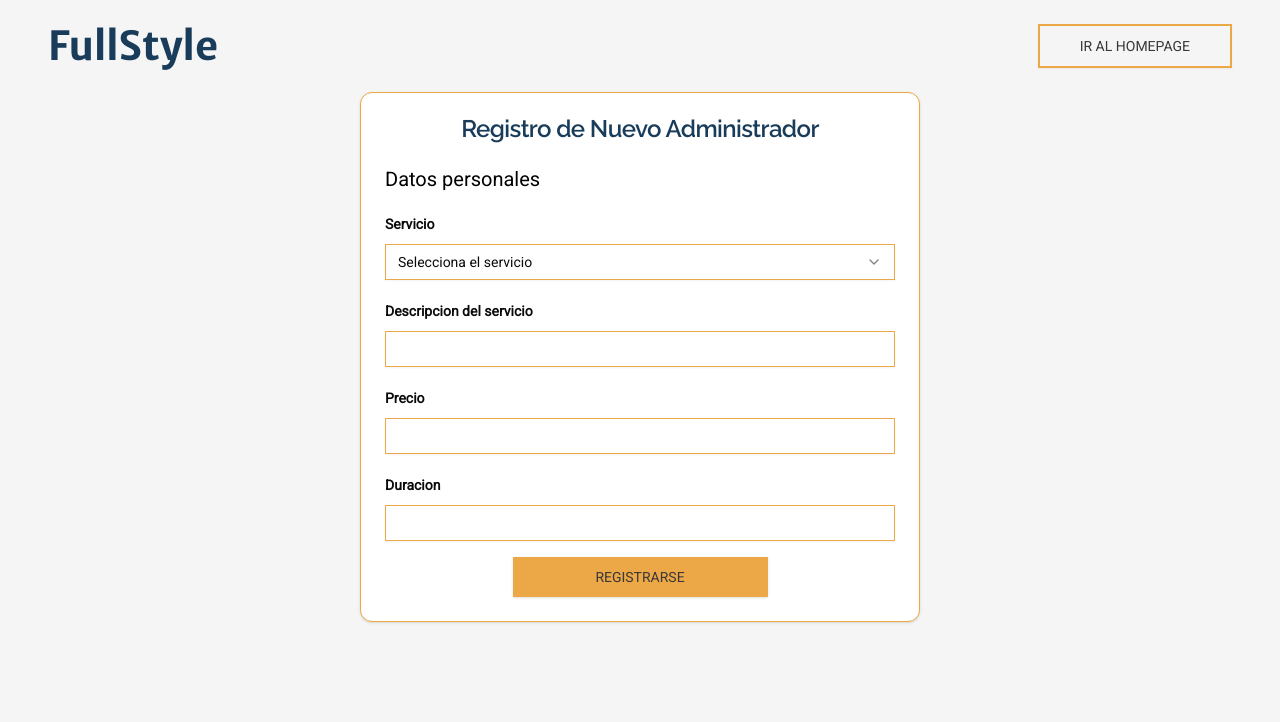
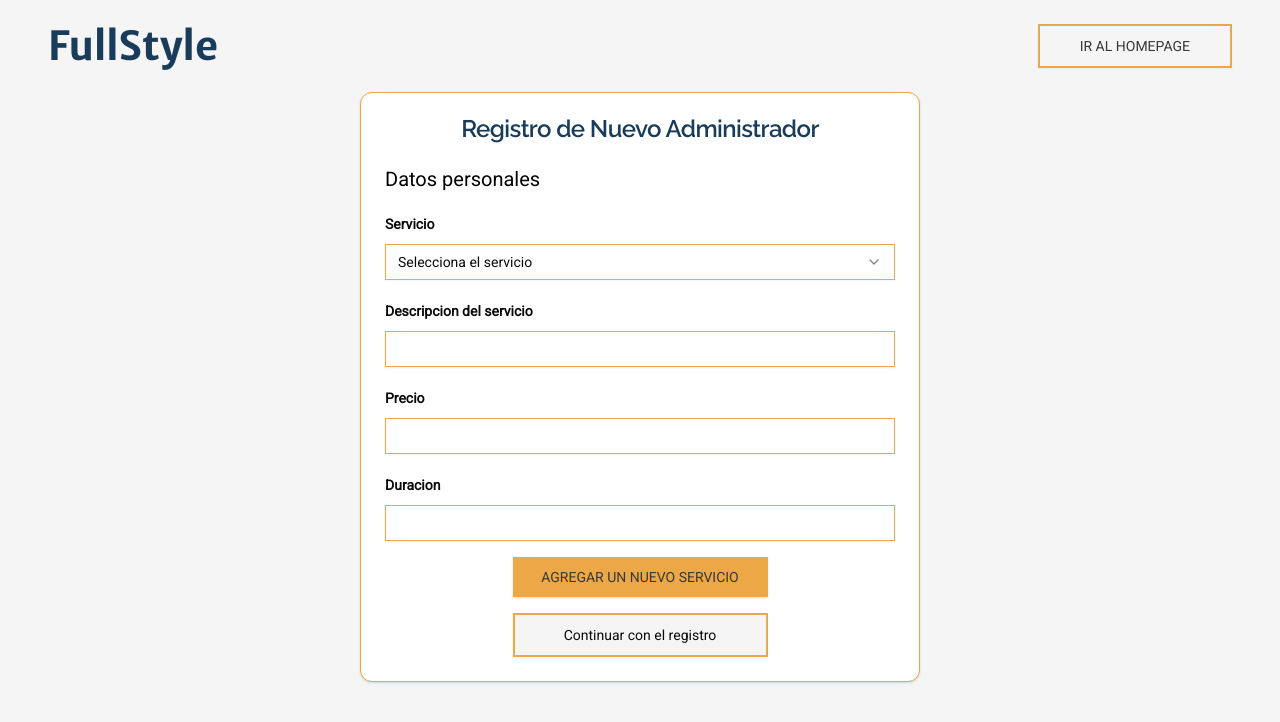
Before and after one commit to dieramirezma/FullStyle-Frontend, a Next.js app: page /register/services in a window 1280 px wide. Shown: the top 722 px of the page. Built offline with nearby package versions, Linux system fonts and the light colour scheme.

Commit message:
add actualizable select

```diff
--- a/src/components/register-services-form.tsx
+++ b/src/components/register-services-form.tsx
@@ -10,6 +10,7 @@ import { Input } from './ui/input'
 import { Button } from './ui/button'
 import { Select, SelectContent, SelectItem, SelectTrigger, SelectValue } from '@/components/ui/select'
 import axios from 'axios'
+import Link from 'next/link'
 
 const userSchema = z.object({
   description: z.string({
@@ -47,7 +48,6 @@ const userSchema = z.object({
 const fetchServices = async () => {
   const categoriesString = localStorage.getItem('categories')
   const categories = (categoriesString != null) ? categoriesString.split(',').map(Number) : []
-  console.log(categoriesString)
   try {
     const serviceRequests = categories.map(async categoryId =>
       await axios.get(`http://127.0.0.1:5000/api/service?category_id=${categoryId}`)
@@ -64,7 +64,6 @@ const fetchServices = async () => {
 
     localStorage.setItem('servicesData', JSON.stringify(servicesData))
 
-    console.log('Servicios guardados:', servicesData)
     return servicesData
   } catch (error) {
     console.error('Error fetching services:', error)
@@ -85,6 +84,7 @@ export default function RegisterServiceForm () {
 
   const [error, setError] = useState('')
   const [loading, setLoading] = useState(false)
+  const [successMessage, setSuccessMessage] = useState('')
   const [services, setServices] = useState<Array<{ id: number, category_id: number, name: string }>>([])
 
   useEffect(() => {
@@ -97,6 +97,7 @@ export default function RegisterServiceForm () {
 
   async function onSubmit (values: z.infer<typeof userSchema>) {
     setError('')
+    setSuccessMessage('')
     setLoading(true)
     const siteId = localStorage.getItem('siteId')
     const payload = {
@@ -106,10 +107,16 @@ export default function RegisterServiceForm () {
       price: values.price,
       duration: values.duration
     }
-    console.log(payload)
+
     try {
       await axios.post('http://localhost:5000/api/detail', payload)
+      setServices((prevServices) =>
+        prevServices.filter((service) => service.id !== Number(values.service))
+      )
+      form.setValue('service', '')
+      setSuccessMessage('Servicio agregado de forma exitosa')
     } catch (error: any) {
+      setSuccessMessage('')
       if (error.response.data.message !== undefined) {
         setError(String(error.response.data.message))
       } else {
@@ -198,9 +205,15 @@ export default function RegisterServiceForm () {
                 </FormItem>
               )}
             />
-            {(error.length > 0) && <p className="text-red-500 text-sm">{error}</p>}
+            {(successMessage.length > 0) && !loading && (
+              <p className="text-green-500 text-sm self-center">{successMessage}</p>
+            )}
+            {(error.length > 0) && <p className="text-red-500 text-sm self-center">{error}</p>}
             <Button type="submit" className='w-1/2 self-center' disabled={loading}>
-              {loading ? 'Registrando...' : 'REGISTRARSE'}
+              {loading ? 'Agregando...' : 'AGREGAR UN NUEVO SERVICIO'}
+            </Button>
+            <Button variant='outline' className='w-1/2 self-center'>
+              <Link href="/register/worker">Continuar con el registro </Link>
             </Button>
           </form>
 
```
